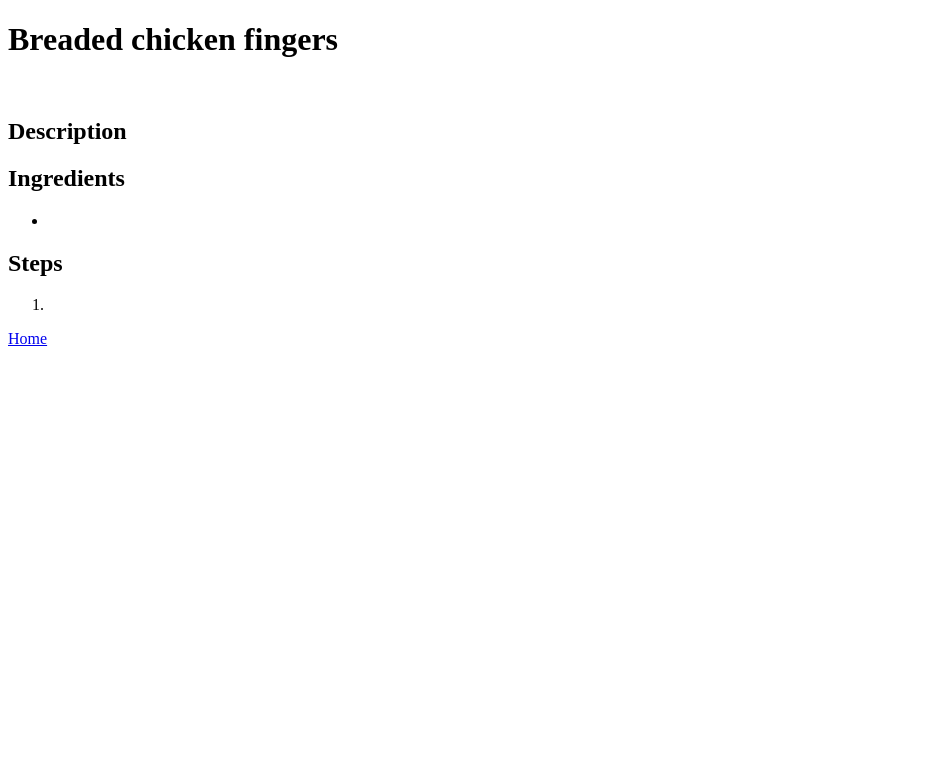
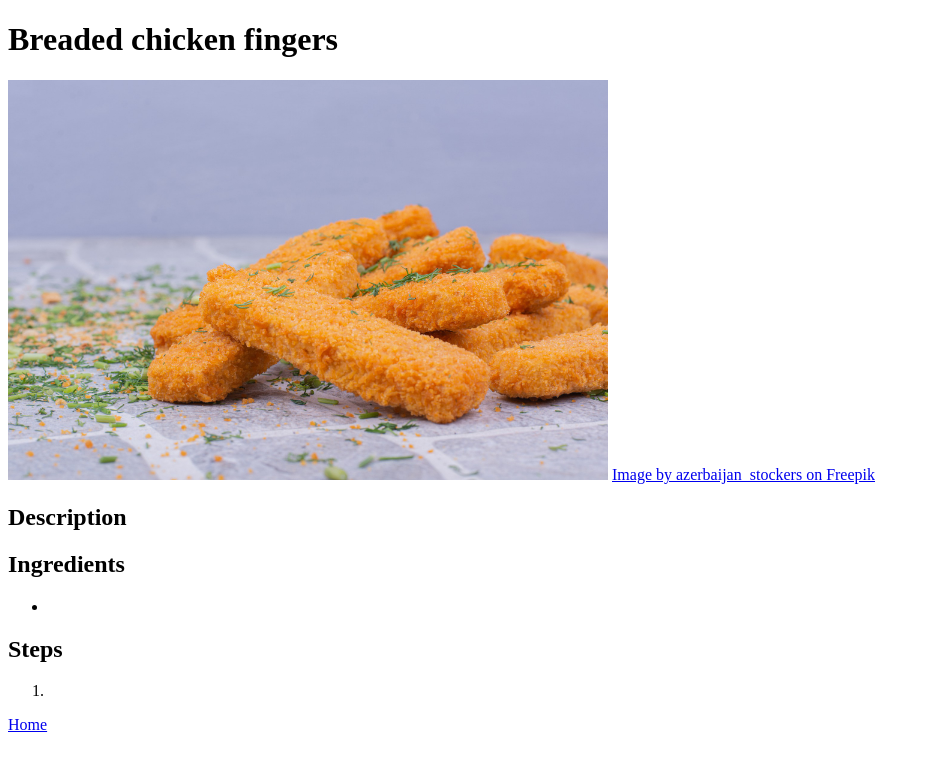
Before and after one commit to Oscar-Luntha/odin-recipes, a plain HTML site: page recipes/chicken_fingers.html in a window 1280 px wide. Shown: the whole page, without its empty margins (0-929 px from the left). Drawn offline with Linux system fonts and the light colour scheme.

Commit message:
Add dish image and attribution

```diff
--- a/recipes/chicken_fingers.html
+++ b/recipes/chicken_fingers.html
@@ -7,7 +7,8 @@
 </head>
 <body>
     <h1>Breaded chicken fingers</h1>
-    <img src="" alt="">
+    <img src="../image/chicken-fingers.jpg" height="400" width="600" alt="Image of breaded chicken fingers">
+    <a href="https://www.freepik.com/free-photo/fried-chicken-nuggets-with-crispy-topping-blue-backgroun_11820434.htm#fromView=search&page=1&position=31&uuid=c055a262-f9d8-471c-8a3d-6986790fd998&query=chicken+fingers">Image by azerbaijan_stockers on Freepik</a>
     <h2>Description</h2>
     <p></p>
     <h2>Ingredients</h2>
```
